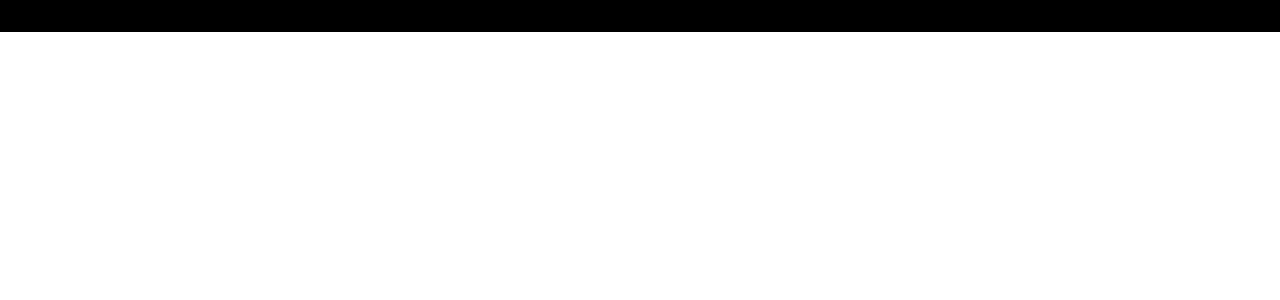
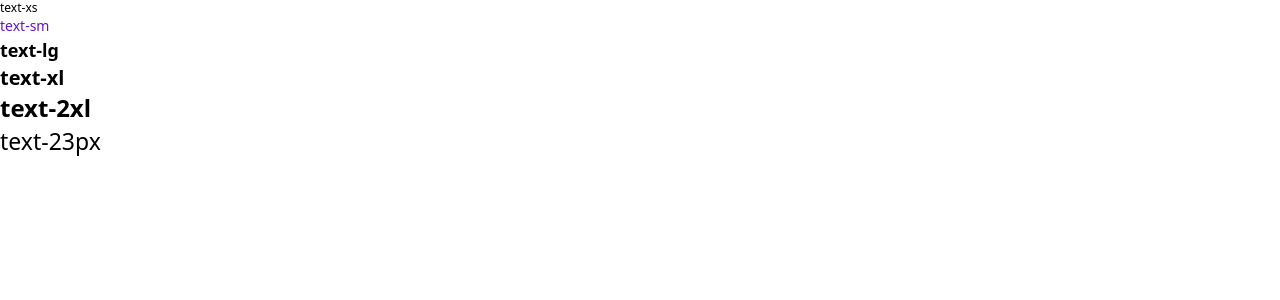
Before and after one commit to sungaee/onebite-hands-on-sns, a React (Vite) app: page / in a window 1280 px wide. Shown: the top 300 px of the page. Built offline with nearby package versions, Linux system fonts and the light colour scheme.

Commit message:
🎨 Tailwind Css 타이포그래피

```diff
--- a/src/App.tsx
+++ b/src/App.tsx
@@ -2,7 +2,15 @@ import "./App.css";
 
 function App() {
   return (
-    <div className="bg-black text-2xl font-bold underline">Hello World</div>
+    <div>
+      {/* 1. 타이포그래피 */}
+      <div className="text-xs">text-xs</div>
+      <div className="text-sm text-[rgb(100,20,200)]">text-sm</div>
+      <div className="text-lg font-bold">text-lg</div>
+      <div className="text-xl font-extrabold">text-xl</div>
+      <div className="text-2xl font-black">text-2xl</div>
+      <div className="text-[23px]">text-23px</div>
+    </div>
   );
 }
 
```
